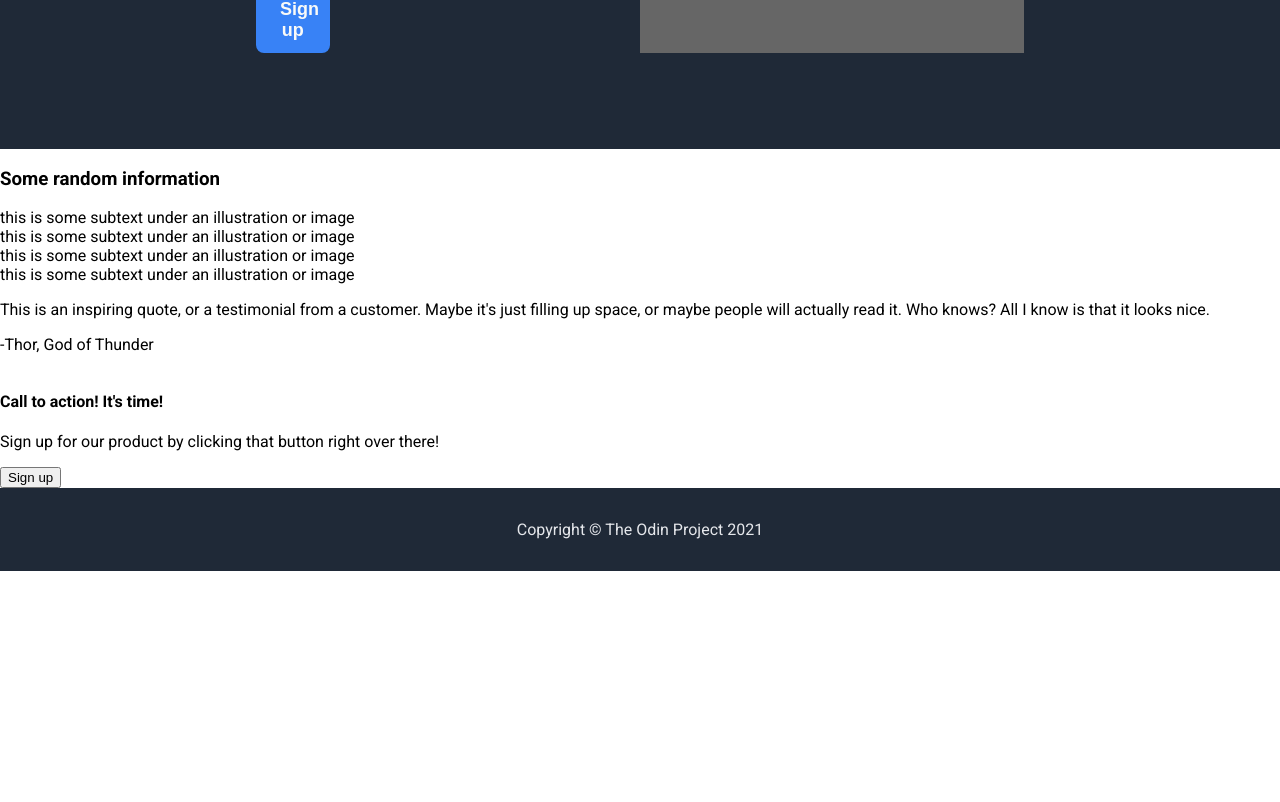
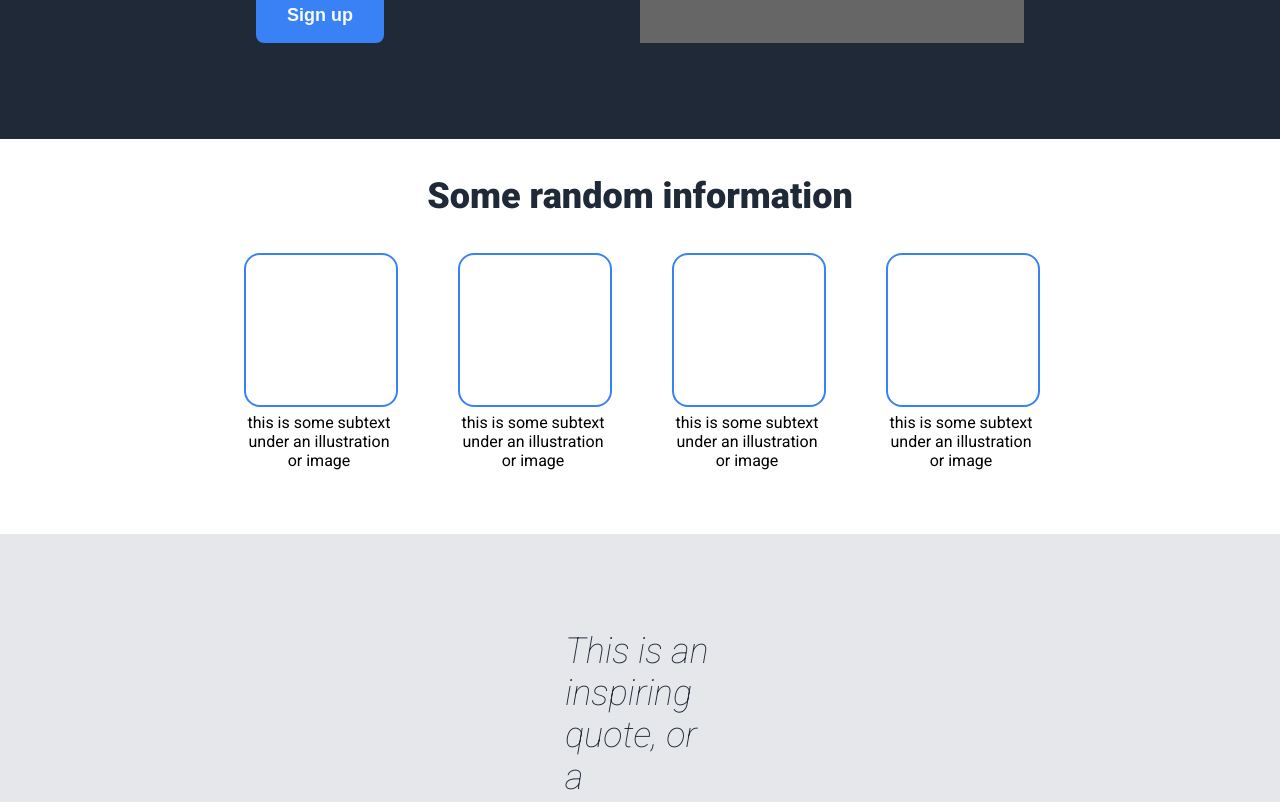
Before and after one commit to tylerhand1/odin-landing-page, a plain HTML site: page index.html in a window 1280 px wide. Shown: the part 563-1365 px from the top of the page. Before the commit the page ends 1134 px from the top, so only its background shows below. Drawn offline with Linux system fonts and the light colour scheme.

Commit message:
Finished landing page

```diff
--- a/index.html
+++ b/index.html
@@ -28,7 +28,7 @@
         </div>
         <div class="img-placeholder">this is a placeholder for an image</div>
     </div>
-    <div>
+    <div class="random-info-container">
         <h3>Some random information</h3>
         <div class="cards-container">
             <div class="card-container">
@@ -38,18 +38,24 @@
                 <div class="card-info">
                     this is some subtext under an illustration or image
                 </div>
+            </div>
+            <div class="card-container">
                 <div class="card">
 
                 </div>
                 <div class="card-info">
                     this is some subtext under an illustration or image
                 </div>
+            </div>
+            <div class="card-container">
                 <div class="card">
 
                 </div>
                 <div class="card-info">
                     this is some subtext under an illustration or image
                 </div>
+            </div>
+            <div class="card-container">
                 <div class="card">
 
                 </div>
@@ -64,8 +70,10 @@
         <p class="citation">-Thor, God of Thunder</p>
     </div>
     <div class="modal">
-        <h4>Call to action! It's time!</h4>
-        <p>Sign up for our product by clicking that button right over there!</p>
+        <div class="left">
+            <h4>Call to action! It's time!</h4>
+            <p>Sign up for our product by clicking that button right over there!</p>
+        </div>
         <button>Sign up</button>
     </div>
     <div class="footer">
--- a/style.css
+++ b/style.css
@@ -65,14 +65,15 @@ a {
     margin-left: 20%;
 }
 
-.hero-container button {
+button {
     background-color: #3882f6;
     color: #f9faf8;
     font-size: 18px;
     font-weight: bold;
     border: none;
     padding: 12px 24px;
-    width: 32%;
+    width: 128px;
+    height: 56px;
     border-radius: 8px;
 }
 
@@ -82,6 +83,96 @@ a {
     width: 30%;
 }
 
+.random-info-container {
+    text-align: center;
+}
+
+.random-info-container h3 {
+    font-size: 36px;
+    font-weight: 900;
+    color: #1f2937;
+}
+
+.cards-container {
+    display: flex;
+    justify-content: center;
+    flex-wrap: wrap;
+    gap: 64px;
+}
+
+.card-container {
+    width: 150px;
+}
+
+.card {
+    border: 2px solid #3882f6;
+    border-radius: 16px;
+    height: 150px;
+    width: 150px;
+}
+
+.card-info {
+    margin-top: 6px;
+}
+
+.quote-container {
+    background-color: #e5e7eb;
+    display: flex;
+    flex-direction: column;
+    padding: 96px 565px;
+    margin-top: 64px;
+}
+
+.quote {
+    font-size: 36px;
+    font-weight: 100;
+    font-style: italic;
+    color: #1f2937;
+    margin: 0;
+}
+
+.citation {
+    text-align: right;
+    font-weight: 700;
+    font-size: 16px;
+    margin: 0;
+}
+
+.modal {
+    background-color: #3882f6;
+    margin: 0 auto;
+    display: flex;
+    justify-content: space-evenly;
+    align-items: center;
+    padding: 32px;
+    margin: 72px 256px;
+    border-radius: 12px;
+}
+
+.modal .left {
+    width: 50%;
+    padding-top: 12px;
+    display: flex;
+    flex-direction: column;
+    justify-content: center;
+}
+
+.modal h4 {
+    color: #f9faf8;
+    margin: 0;
+    padding: 0;
+}
+
+.modal p {
+    color: #e5e7eb;
+    margin-top: 6px;
+    padding: 0;
+}
+
+.modal button {
+    border: 2px solid #f9faf8;
+}
+
 .footer {
     display: flex;
     justify-content: center;
```
